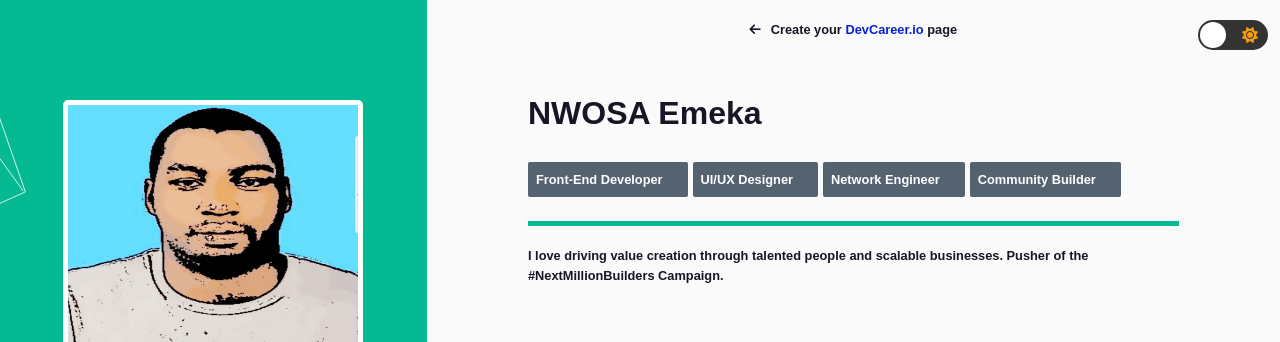
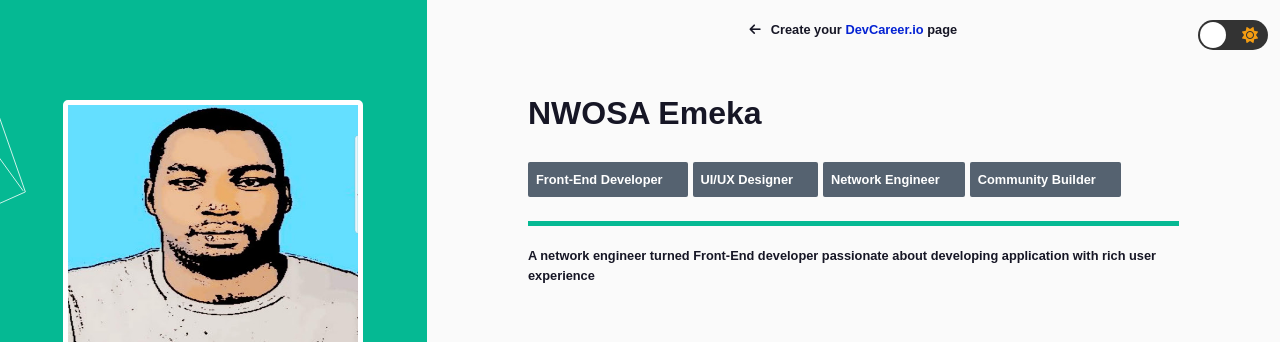
Before and after one commit to NwosaEmeka/devCareer3, a plain HTML site: page index.html in a window 1280 px wide. Shown: the top 342 px of the page. Drawn offline with Linux system fonts and the light colour scheme.

Commit message:
Update index.html

```diff
--- a/index.html
+++ b/index.html
@@ -42,8 +42,7 @@
         <p>Community Builder</p>
       </div>
       <p>
-        I love driving value creation through talented people and scalable businesses. Pusher of the #NextMillionBuilders
-        Campaign.
+        A network engineer turned Front-End developer passionate about developing application with rich user experience
       </p>
       <h3>Find me on</h3>
       <div class="icons">
```
